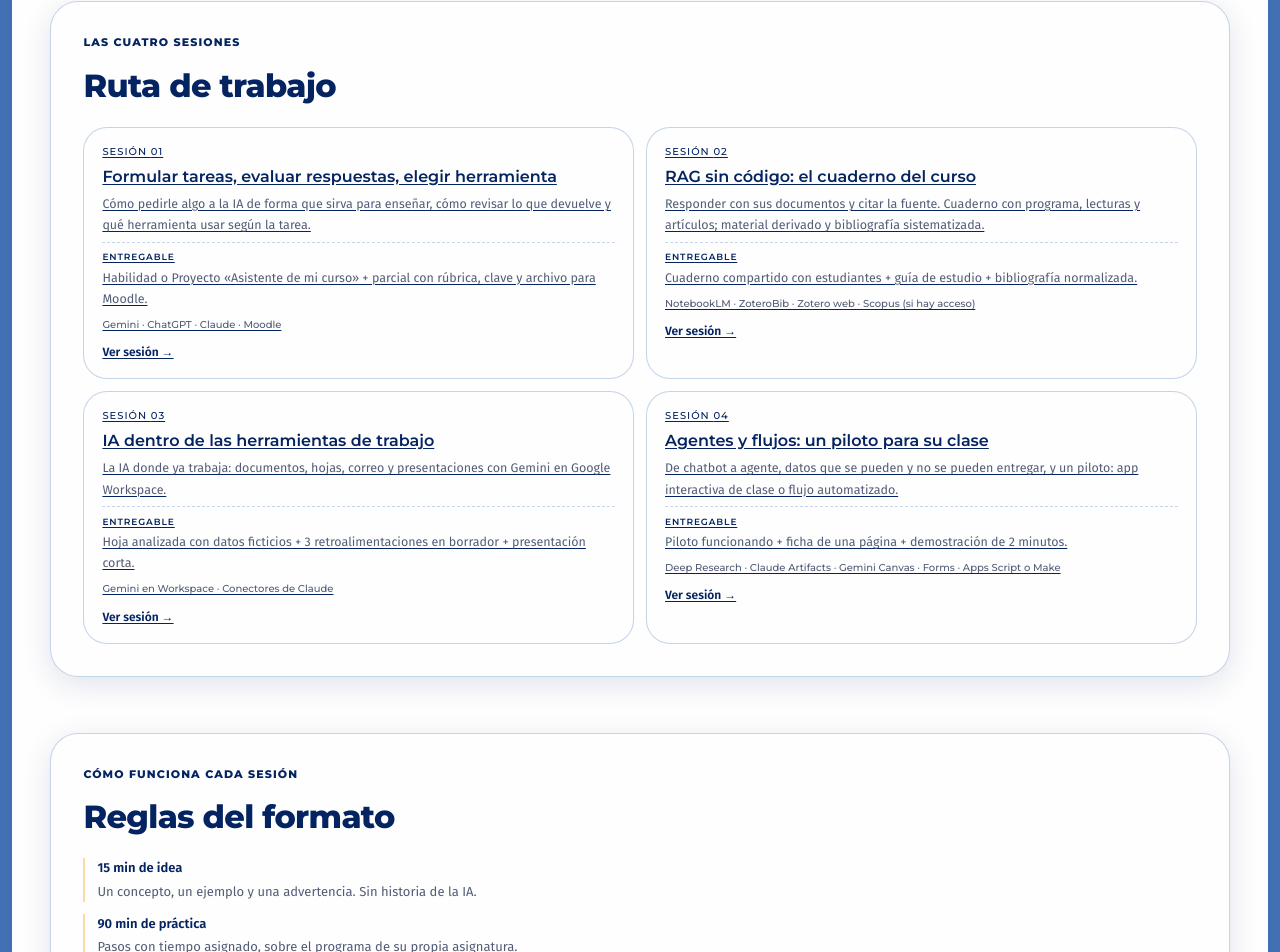
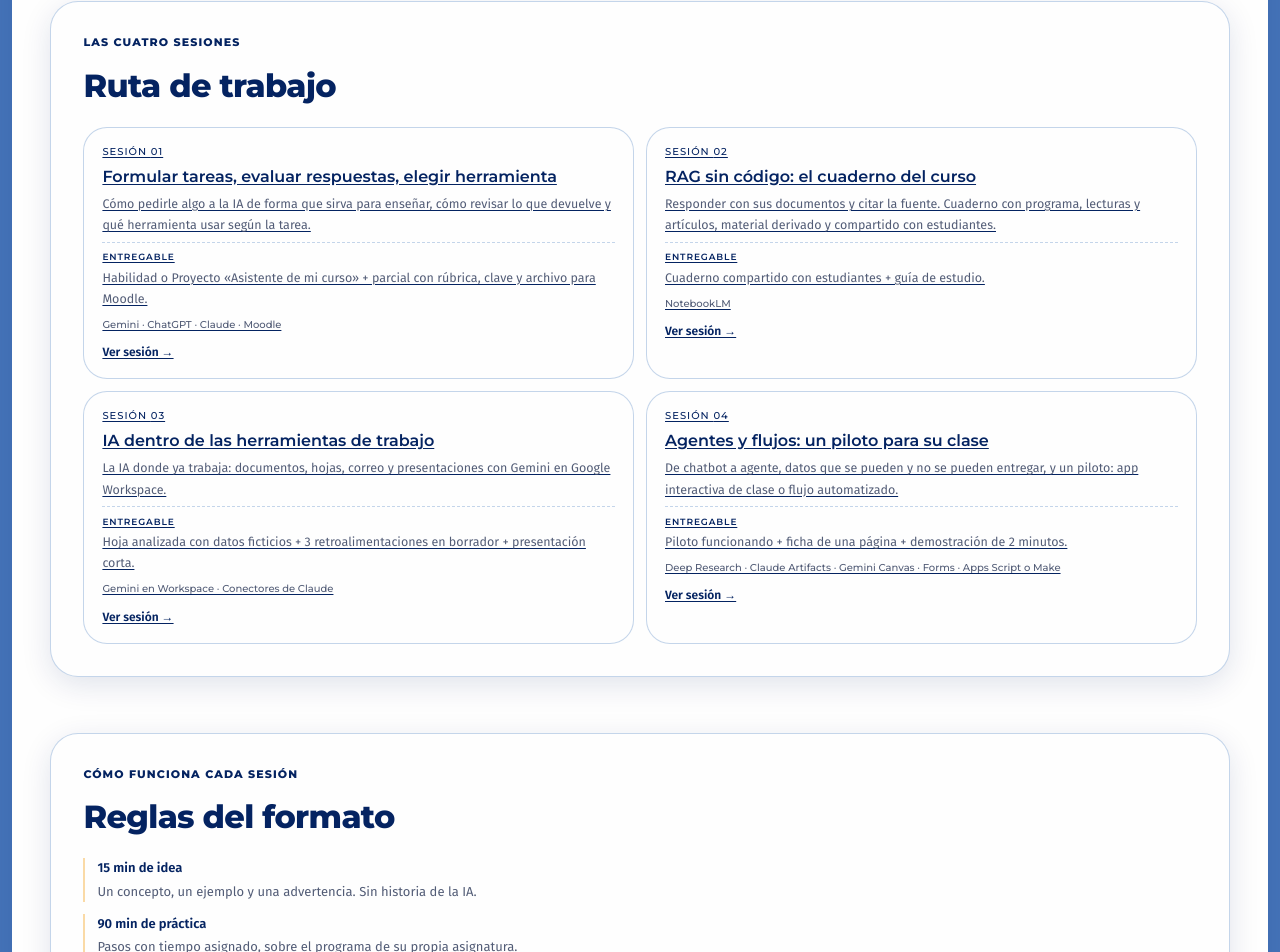
Before and after one commit to its-camilo/capacitacion-ia-generativa, a React (Vite) app: page /profesores in a window 1280 px wide. Shown: the part 1239-2191 px from the top of the page. Built offline with nearby package versions, Linux system fonts and the light colour scheme; a web font is replaced by a local one.

Commit message:
Profes S2: quitar referencias a Zotero/bibliografía en el resumen

```diff
--- a/src/data/profesorSessions.js
+++ b/src/data/profesorSessions.js
@@ -52,9 +52,9 @@ export const sessionSummaries = [
     label: 'NotebookLM',
     title: 'RAG sin código: el cuaderno del curso',
     focus:
-      'Responder con sus documentos y citar la fuente. Cuaderno con programa, lecturas y artículos; material derivado y bibliografía sistematizada.',
-    deliverable: 'Cuaderno compartido con estudiantes + guía de estudio + bibliografía normalizada.',
-    tools: 'NotebookLM · ZoteroBib · Zotero web · Scopus (si hay acceso)',
+      'Responder con sus documentos y citar la fuente. Cuaderno con programa, lecturas y artículos, material derivado y compartido con estudiantes.',
+    deliverable: 'Cuaderno compartido con estudiantes + guía de estudio.',
+    tools: 'NotebookLM',
     tag: 'RAG sin código',
   },
   {
@@ -699,7 +699,6 @@ Explica qué parte de mi solicitud o de tus instrucciones causó el error y prop
               'Dos lecturas obligatorias del curso.',
               'Dos artículos o capítulos que use en clase.',
               'Una transcripción suya, una guía o un video propio (opcional).',
-              'La norma de citación de su facultad (opcional, pero útil para la práctica 6).',
             ],
           },
           {
```
